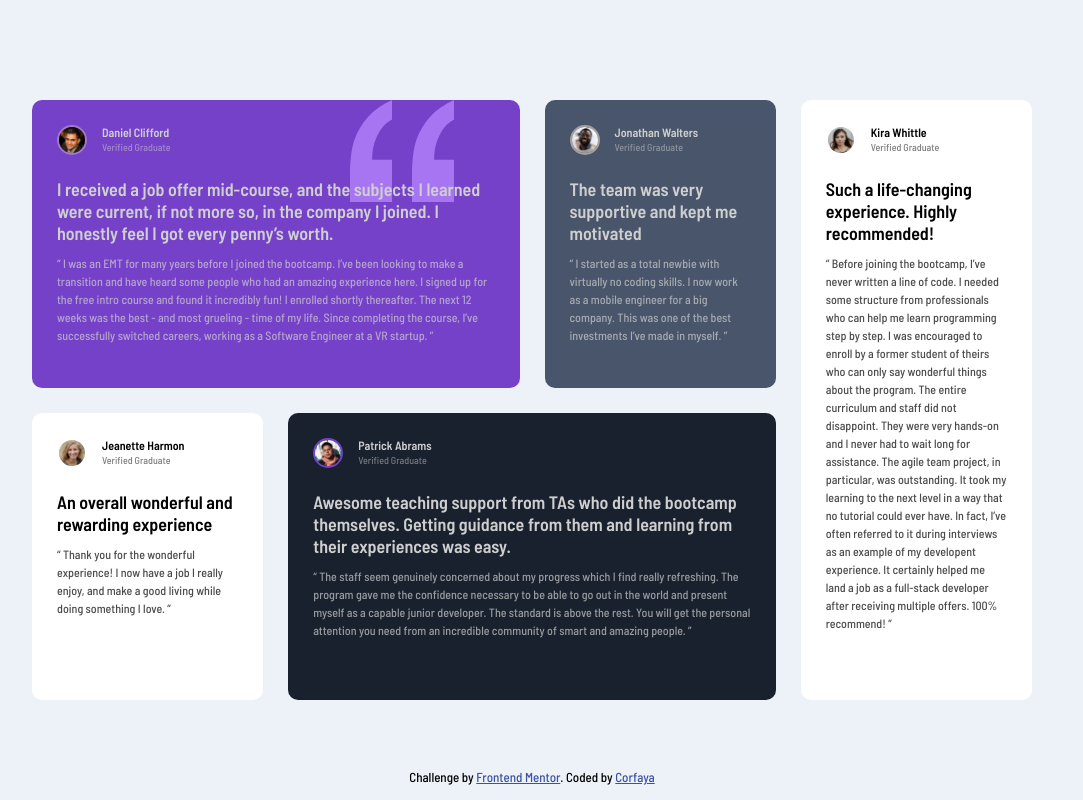
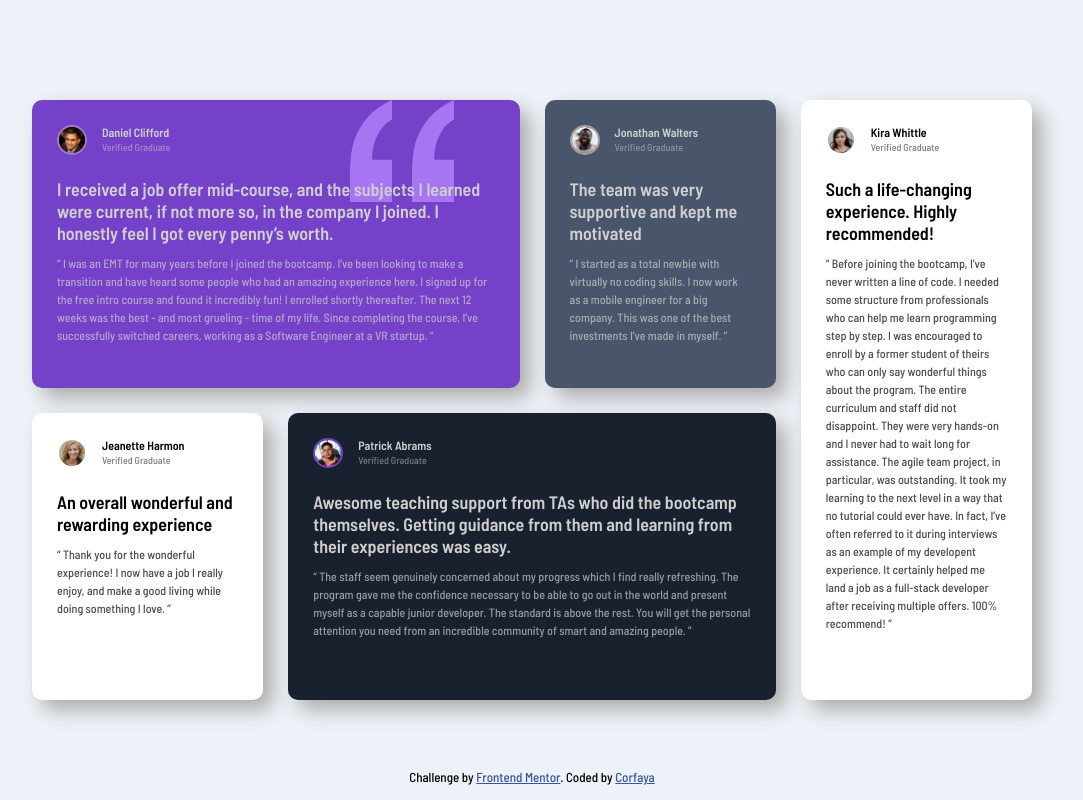
Before and after one commit to Corfaya/testimonials-grid-section-main, a plain HTML site: page index.html in a window 1280 px wide. Shown: the whole page, without its empty margins (108-1191 px from the left). Drawn offline with Linux system fonts and the light colour scheme.

Commit message:
Add box-shadow prop

```diff
--- a/style.css
+++ b/style.css
@@ -76,6 +76,7 @@ article {
 
 .box {
     border-radius: 10px;
+    box-shadow: 10px 10px 20px rgb(173, 171, 171);
 }
 
 .men-text {
```
